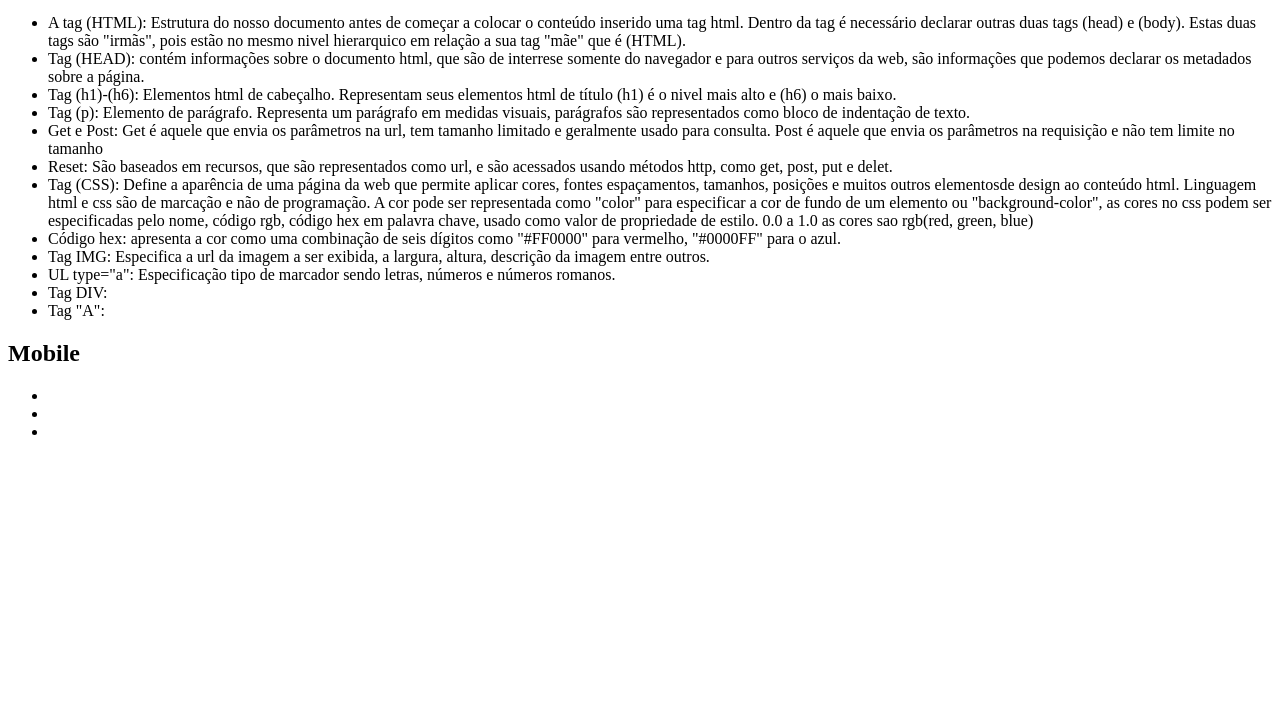
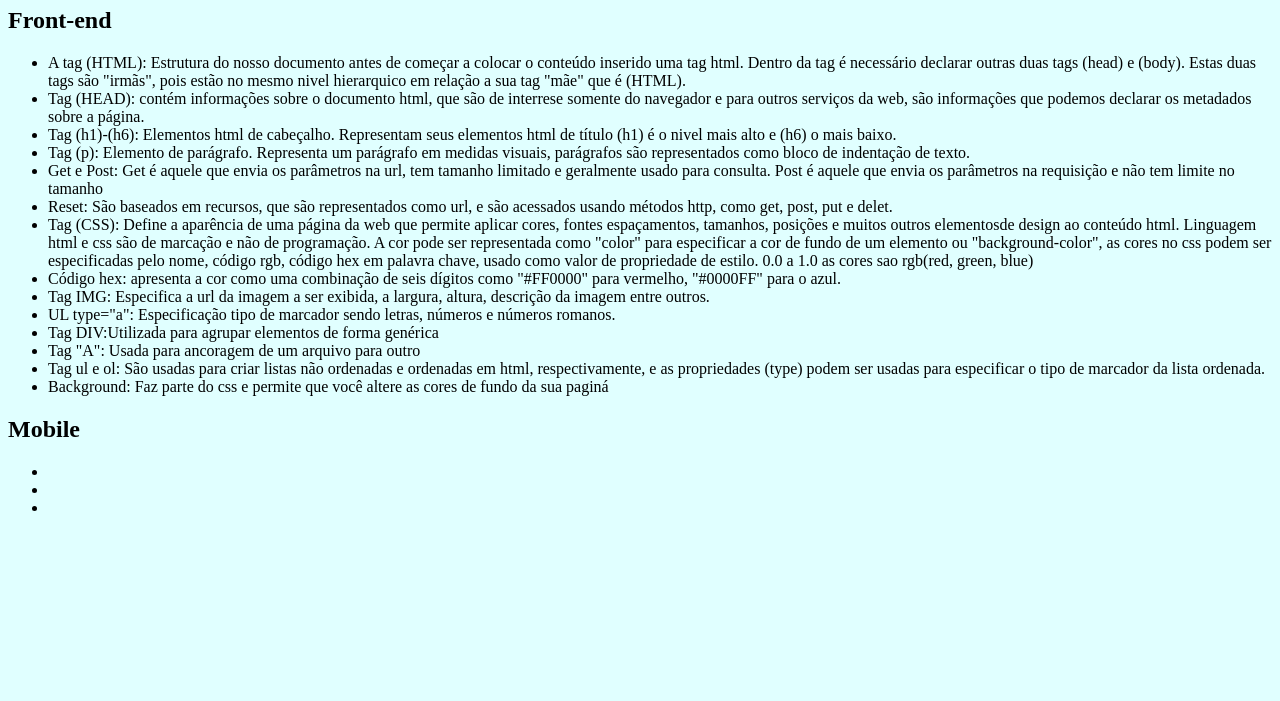
Before and after one commit to luanflores/-2A-Silveira-da-Motta, a plain HTML site: page Resumo.html in a window 1280 px wide. Shown: the part 99-800 px from the top of the page. Drawn offline with Linux system fonts and the light colour scheme.

Commit message:
Add files via upload

```diff
--- a/Resumo.html
+++ b/Resumo.html
@@ -5,8 +5,10 @@
 <title>index html</title>
 </head>
 <style>
+   body{background-color: lightcyan;}
 </style>
 <body>
+    <a href="index.html">index</a>
      <h1>RESUMO</h1>
      <p><H2>Front-end</H2></p>
        <ul>
@@ -26,9 +28,11 @@
         <li>Código hex: apresenta a cor como uma combinação de seis dígitos  como "#FF0000" para vermelho, "#0000FF" para o azul.</li>
         <li>Tag IMG: Especifica a url da imagem a ser exibida, a largura, altura, descrição da imagem entre outros.</li>
         <li>UL type="a": Especificação tipo de marcador sendo letras, números e números romanos.</li>
-        <li>Tag DIV:  </li>
-        <li>Tag "A": </li>
-
+        <li>Tag DIV:Utilizada para  agrupar elementos de forma genérica </li>
+        <li>Tag "A": Usada para ancoragem de um arquivo para outro </li>
+        <li>Tag ul e ol: São usadas para criar listas não ordenadas e ordenadas em html, respectivamente, e as propriedades (type) podem ser usadas para especificar o tipo de marcador da lista
+            ordenada.</li>
+        <li>Background: Faz parte do css e permite que você altere as cores de fundo da sua paginá</li>
        </ul>
      <p><h2>Mobile</h2></p>
        <ul>
```
Also changed, not shown: index.html (+2 -2 lines).
